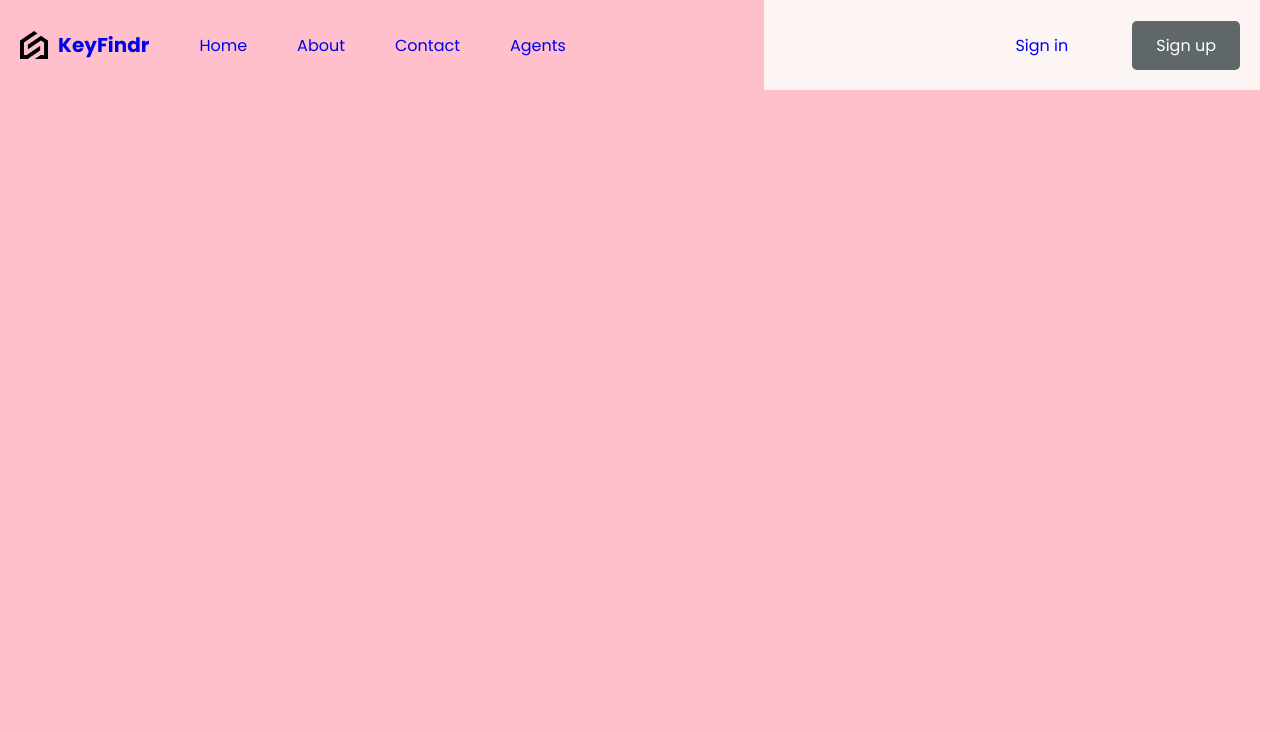
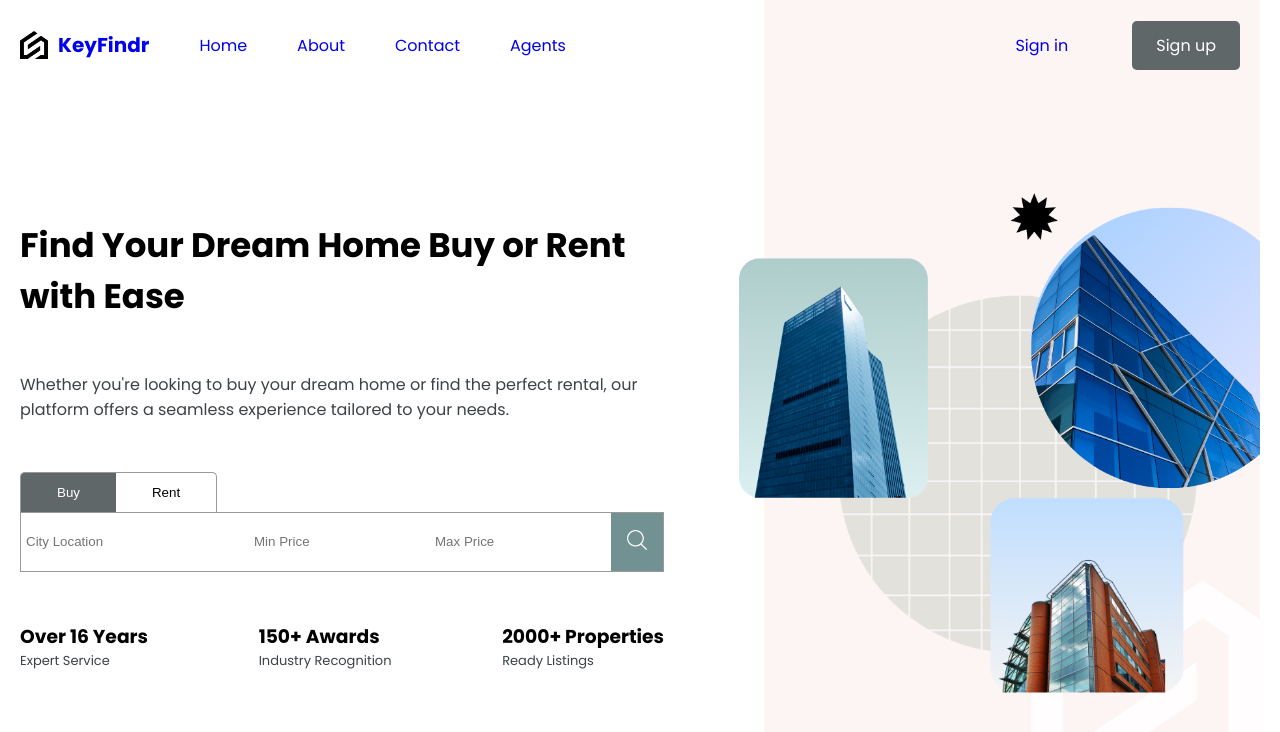
Before and after one commit to Jericsky/KeyFindr, a React (Vite) app in the folder client/: page / in a window 1280 px wide. Shown: the top 732 px of the page. Built offline with nearby package versions, Linux system fonts and the light colour scheme.

Commit message:
homepage

```diff
--- a/client/index.html
+++ b/client/index.html
@@ -2,9 +2,9 @@
 <html lang="en">
   <head>
     <meta charset="UTF-8" />
-    <link rel="icon" type="image/svg+xml" href="/favicon.png" />
+    <link rel="icon" type="image/svg+xml" href="/logo.png" />
     <meta name="viewport" content="width=device-width, initial-scale=1.0" />
-    <title>Lama Real Estate UI</title>
+    <title>KeyFindr</title>
     <meta name="description" content="Buy, Sell and Rent Properties" />
     <link
       href="https://fonts.googleapis.com/css2?family=Lato:ital,wght@0,100;0,300;0,400;0,700;0,900;1,100;1,300;1,400;1,700;1,900&display=swap"
--- a/client/src/App.jsx
+++ b/client/src/App.jsx
@@ -1,10 +1,19 @@
 import Navbar from './components/navbar/Navbar'
 import './layout.scss'
+import HomePage from './pages/HomePage/HomePage'
 
 function App() {
   return (
     <div className="layout">
-      <Navbar/>
+      <div className='navbar'>
+        <Navbar/>
+      </div>
+
+      <div className='content'>
+        <HomePage/>
+      </div>
+
+
     </div>
   )
 }
--- /dev/null
+++ b/client/src/components/SearchBar/SearchBar.jsx
@@ -0,0 +1,60 @@
+import React, { useState } from 'react';
+import './SearchBar.scss';
+
+const types = ['buy', 'rent'];
+
+export default function SearchBar() {
+  const [query, setQuery] = useState({
+    type: 'buy',
+    location: '',
+    minPrice: 0,
+    maxPrice: 0,
+  });
+
+  const switchType = (newType) => {
+    setQuery((prevQuery) => ({
+      ...prevQuery,
+      type: newType,
+    }));
+  };
+
+  return (
+    <div className="searchBar">
+      <div className="type">
+        {types.map((type) => (
+          <button
+            key={type}
+            onClick={() => switchType(type)}
+            className={query.type === type ? 'active' : ''}
+          >
+            {type}
+          </button>
+        ))}
+      </div>
+
+      <form>
+        <input type="text" name="location" placeholder="City Location" />
+
+        <input
+          type="number"
+          name="minPrice"
+          placeholder="Min Price"
+          min={0}
+          max={1000000000}
+        />
+
+        <input
+          type="number"
+          name="maxPrice"
+          placeholder="Max Price"
+          min={0}
+          max={1000000000}
+        />
+
+        <button type="submit">
+          <img src="/search.png" alt="" />
+        </button>
+      </form>
+    </div>
+  );
+}
--- /dev/null
+++ b/client/src/components/SearchBar/SearchBar.scss
@@ -0,0 +1,98 @@
+@import '../../responsive.scss';
+
+.searchBar{
+
+    .type{
+
+
+        button{
+            padding: 12px 36px;
+            border: 1px solid #999;
+            border-bottom: none;
+            background-color: white;
+            text-transform: capitalize;
+            cursor: pointer;
+
+            &.active{
+                background-color: #5f6769;
+                color: white;
+            }
+
+            &:first-child{
+                border-top-left-radius: 5px;
+                border-right: none;
+
+            }
+
+            &:last-child{
+                border-top-right-radius: 5px;
+                border-left: none;
+
+            }
+        }
+    }
+
+    form{
+        border: 1px solid #999;
+        display: flex;
+        justify-content: space-between;
+        height: 60px;
+        gap: 5px;
+
+        @include sm{
+            flex-direction: column;
+            border: none;
+        }
+
+        input{
+            border: none;
+            padding: 0px 10px;
+            // width: 200px;
+
+           @include lg{
+                padding: 0px 5px;
+
+                &:nth-child(2), &:nth-child(3){
+                    width: 140px;
+                }
+           }
+
+           @include md{
+                width: auto;
+
+                &:nth-child(2), &:nth-child(3){
+                    width: auto;
+                }
+            }
+
+            @include sm{
+                padding: 20px;
+                border: 1px solid #5f6769;
+            }
+        }
+
+
+        button{
+            border: none;
+            background-color: #719192;
+            padding: 16px;
+            // flex: 3;
+            cursor: pointer;
+
+            @include sm{
+                padding: 10px;
+                border-radius: 5px;
+            }
+
+            img{
+                width: 20px;
+                height: 20px;
+
+                @include sm{
+                    width: 25px;
+                    height: 25px;
+                }
+            }
+        }
+    }
+}
--- a/client/src/components/navbar/navbar.scss
+++ b/client/src/components/navbar/navbar.scss
@@ -55,14 +55,34 @@ nav{
         background-color: #fcf5f3;
         height: 100%;
 
-        @include md{
+        @include md {
             background-color: transparent;
-        }
+            flex-direction: row; // Ensure the layout is in a row on medium screens
+            gap: 15px; // Reduced spacing for medium screens
+          }
 
-        a{
+          a {
             padding: 12px 24px;
             margin: 20px;
-        }
+
+            @include md {
+              margin: 0; // Remove margin on medium screens for a tight layout
+            }
+          }
+
+        // @include md{
+        //     background-color: transparent;
+        // }
+
+        // a{
+        //     padding: 12px 24px;
+        //     margin: 20px;
+
+
+        //     @include md{
+        //         margin: 40px;
+        //     }
+        // }
 
         .register{
             background-color: #5f6769;
--- a/client/src/layout.scss
+++ b/client/src/layout.scss
@@ -8,21 +8,24 @@
     margin-right: auto;
     padding-left: 20px;
     padding-right: 20px;
+    display: flex;
+    flex-direction: column;
 
     @include lg{
-        background-color: pink;
         max-width: 1280px;
     };
 
     @include md{
-        background-color: green;
+
         max-width: 768px;
     };
 
     @include sm{
-        background-color: rgb(205, 208, 186);
+
         max-width: 640px;
     };
 
-
+    .content{
+        flex: 1;
+    }
 }
--- /dev/null
+++ b/client/src/pages/HomePage/HomePage.jsx
@@ -0,0 +1,46 @@
+import React from 'react'
+import './HomePage.scss'
+import SearchBar from '../../components/SearchBar/SearchBar'
+
+export default function HomePage() {
+  return (
+    <div className='homepage'>
+        <div className='textContainer'>
+            <div className='wrapper'>
+                <h1 className='title'>
+                    Find Your Dream Home Buy or Rent with Ease
+                </h1>
+                <p>
+                    Whether you're looking to buy your dream home or find the perfect rental, our platform offers a seamless experience tailored to your needs.
+                </p>
+
+                <SearchBar/>
+
+                <div className='boxes'>
+                    <div className="box">
+                        <h3>Over 16 Years</h3>
+                        <p>Expert Service</p>
+                    </div>
+
+                    <div className="box">
+                        <h3>150+ Awards</h3>
+                        <p>Industry Recognition</p>
+                    </div>
+
+                    <div className="box">
+                        <h3>2000+ Properties</h3>
+                        <p>Ready Listings</p>
+                    </div>
+                </div>
+
+            </div>
+
+
+
+        </div>
+        <div className='imgContainer'>
+            <img src="/bg.png" alt="" />
+        </div>
+    </div>
+  )
+}
--- /dev/null
+++ b/client/src/pages/HomePage/HomePage.scss
@@ -0,0 +1,77 @@
+@import '../../responsive.scss';
+
+.homepage{
+    display: flex;
+    height: 100%;
+
+    .textContainer{
+        flex: 3;
+
+        .wrapper{
+            padding-right: 100px;
+            display: flex;
+            flex-direction: column;
+            justify-content: center;
+            gap: 50px;
+            height: 100%;
+
+            @include md{
+                padding: 0;
+            }
+
+            @include sm{
+                justify-content: flex-start;
+            }
+
+            .title{
+                font-size: 40px;
+
+                @include lg{
+                    font-size: 34px;
+                }
+            }
+
+            p{
+                color: #3c4245;
+
+
+            }
+
+            .boxes{
+                display: flex;
+                justify-content: space-between;
+
+                p{
+                    font-size: 13px;
+                    color: #3c4245;
+                }
+
+                @include sm {
+                    display: none;
+                }
+            }
+        }
+    }
+
+    .imgContainer{
+        flex: 2;
+        background-color: #fcf5f3;
+        position: relative;
+        display: flex;
+        align-items: center;
+
+        @include md{
+            display: none;
+        }
+
+        img{
+            width: 115%;
+            position: absolute;
+            right: 0;
+
+            @include lg{
+                width: 105%;
+            }
+        }
+    }
+}
```
